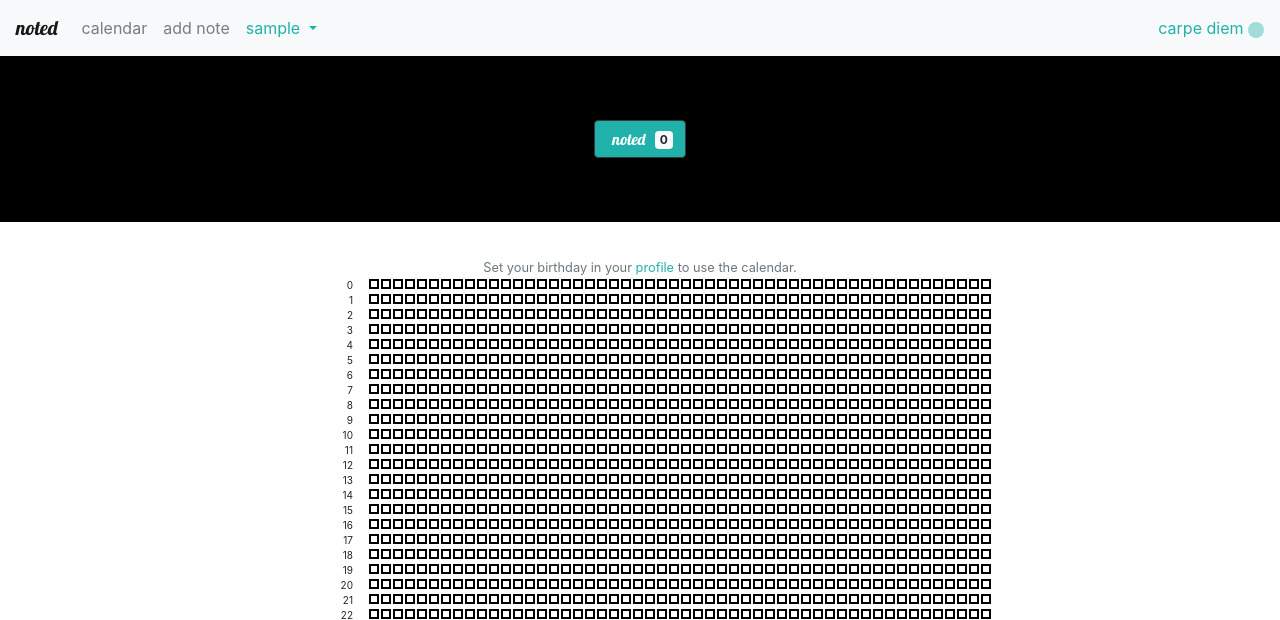
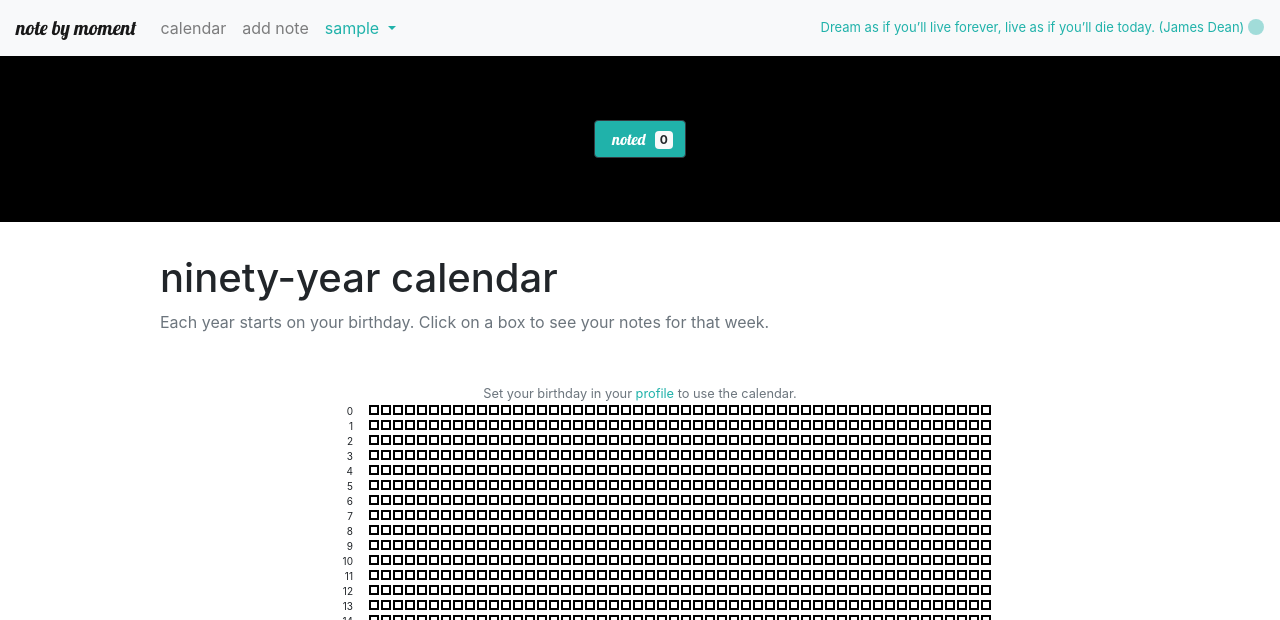
Before and after one commit to tiangela1027/Note-by-Moment, a Django app: page /calendar/ in a window 1280 px wide. Shown: the top 620 px of the page. Run offline with Django 3.2, Linux system fonts and the light colour scheme; the visitor is signed in with stand-in values (Sample User, id 1); data that the repository does not hold is empty; some libraries are stand-ins or nearby versions.

Commit message:
Changed app name; modified UI.

```diff
--- a/hub/forms.py
+++ b/hub/forms.py
@@ -13,7 +13,7 @@ class SubmitStamp(forms.Form):
     ]
 
     mood = forms.ChoiceField(choices=DEFAULT_MOODS)
-    notes = forms.CharField(max_length=25, widget=forms.Textarea)
+    notes = forms.CharField(max_length=250, widget=forms.Textarea)
     title = forms.CharField(max_length=25)
 
 class UpdateUserProfile(forms.Form):
--- a/hub/models.py
+++ b/hub/models.py
@@ -10,7 +10,7 @@ class Stamp(models.Model):
     user = models.ForeignKey(User, on_delete=models.SET_NULL, null=True, blank=True)
 
     mood = models.CharField(max_length=10)
-    notes = models.CharField(max_length=25)
+    notes = models.CharField(max_length=250)
     title = models.CharField(max_length=25, default=mood)
     date = models.DateTimeField(default=timezone.now)
 
--- a/hub/static/hub/style.css
+++ b/hub/static/hub/style.css
@@ -73,10 +73,15 @@ a:active, a:visited {
 #noted {
     margin: 5px;
     font-family: 'Lobster', cursive;
+    color: white;
 }
 
 #motto, #user {
     color: lightseagreen;
+}
+
+#motto {
+    font-size: small;
 }
 
 #footer {
--- a/hub/templates/hub/addstamp.html
+++ b/hub/templates/hub/addstamp.html
@@ -35,7 +35,7 @@
                         <br>
                         {{ form.notes }}
                         <small id="notesHelpBlock" class="form-text text-muted">
-                            Must be less than 25 characters.
+                            Must be less than 250 characters.
                         </small>
                     </div>
                 </div>
--- a/hub/templates/hub/calendar.html
+++ b/hub/templates/hub/calendar.html
@@ -1,6 +1,17 @@
 {% include 'hub/index.html' %}
 
 <body>
+    <div class="container w-75 justify-content-left">
+        <div class="row justify-content-left"><h1>ninety-year calendar</h1></div>
+        <div class="row justify-content-left">
+            <p class="text-muted">
+                Each year starts on your birthday. Click on a box to see your notes for that week.
+            </p>
+        </div>
+    </div>
+
+    <div class="container" id="footer"></div>
+
     <div class="container w-75" id="container">
         <!-- <p id="calendar-header">ninety-year calendar</p> -->
         {% if bound == 0 %}
--- a/hub/templates/hub/index.html
+++ b/hub/templates/hub/index.html
@@ -5,7 +5,7 @@
 <head>
     <meta charset="UTF-8">
     <meta name="viewport" content="width=device-width, initial-scale=1.0">
-    <title>Noted</title>
+    <title>Note by Moment</title>
     <script src="https://code.jquery.com/jquery-3.5.1.slim.min.js"
         integrity="sha256-4+XzXVhsDmqanXGHaHvgh1gMQKX40OUvDEBTu8JcmNs=" crossorigin="anonymous"></script>
     <script src="https://unpkg.com/@popperjs/core@2/dist/umd/popper.js"></script>
@@ -20,7 +20,7 @@
 
 <body>
     <nav class="navbar navbar-expand-lg navbar-light bg-light">
-        <a class="navbar-brand" href="{% url 'hub:home' %}" id="title">noted</a>
+        <a class="navbar-brand" href="{% url 'hub:home' %}" id="title">note by moment</a>
         <button class="navbar-toggler" type="button" data-toggle="collapse" data-target="#navbarNav"
             aria-controls="navbarNav" aria-expanded="false" aria-label="Toggle navigation">
             <span class="navbar-toggler-icon"></span>
@@ -45,7 +45,7 @@
                 </li>
             </ul>
             <span class="navbar-text" id="motto">
-                carpe diem
+                {{ quote }}
                 <div class="spinner-grow" style="width: 1rem; height: 1rem;" role="status">
                     <span class="sr-only">Loading...</span>
                 </div>
--- a/hub/views.py
+++ b/hub/views.py
@@ -9,6 +9,7 @@ from django.contrib.auth.decorators import login_required
 from itertools import count
 from functools import partial
 from datetime import datetime, timedelta
+from random import randint
 
 from .models import Stamp, Profile
 from .forms import SubmitStamp, UpdateUserProfile
@@ -19,8 +20,25 @@ feelings = {
     'ANGRY': 'angry',
 }
 
+# taken from https://www.codeofliving.com/blog/55-powerful-short-quotes-sayings-life/
+quotes = [
+    'Every moment is a fresh beginning. (T.S. Eliot)',
+    'Never regret anything that made you smile. (Mark Twain)',
+    'Die with memories, not dreams.',
+    'What we think, we become. (Buddha)',
+    'Be so good they can’t ignore you. (Steve Martin)',
+    'Dream as if you’ll live forever, live as if you’ll die today. (James Dean)',
+    'To live will be an awfully big adventure. (Peter Pan)',
+    'Try to be a rainbow in someone’s cloud. (Maya Angelou)',
+    'What consumes your mind controls your life',
+    'The meaning of life is to give life meaning. (Ken Hudgins)'
+]
+
 def filterHelper(user, mood):
     return Stamp.objects.filter(user=user, mood=mood)
+
+def generateRandomQuote():
+    return quotes[randint(0, 10)]
 
 def getNumWeeksToToday(date):
     d2 = timezone.now().date()
@@ -42,10 +60,7 @@ class Feelings():
         if total_size != 0:
             for feeling in feelings.values():
                 size = len(lst.filter(user=user, mood=feeling))
-                print(size)
                 percent = round(size / total_size * 100)
-                print(total_size)
-                print(percent)
                 percent_list[feeling] = percent
 
         return percent_list
@@ -55,7 +70,7 @@ def getNotesForWeek(request, year, week):
     startDate = request.user.profile.birthdate + timedelta(weeks=week)
     endDate = request.user.profile.birthdate + timedelta(weeks=week + 1)
 
-    stamps = Stamp.objects.filter(user=request.user, date__range=(startDate, endDate))
+    stamps = Stamp.objects.filter(user=request.user, date__range=(startDate, endDate)).order_by('-date')
 
     paginator = Paginator(stamps, 8)
     page_number = request.GET.get('page')
@@ -64,9 +79,9 @@ def getNotesForWeek(request, year, week):
     total_size = len(stamps)
     percent_list = Feelings.getPercentages(request.user, stamps)
 
-    happy_list = filterHelper(request.user, "happy").filter(date__range=(startDate, endDate))
-    sad_list = filterHelper(request.user, "sad").filter(date__range=(startDate, endDate))
-    angry_list = filterHelper(request.user, "angry").filter(date__range=(startDate, endDate))
+    happy_list = filterHelper(request.user, "happy").filter(date__range=(startDate, endDate)).order_by('-date')
+    sad_list = filterHelper(request.user, "sad").filter(date__range=(startDate, endDate)).order_by('-date')
+    angry_list = filterHelper(request.user, "angry").filter(date__range=(startDate, endDate)).order_by('-date')
 
     context_dict = {
         'percent_list': percent_list,
@@ -78,14 +93,15 @@ def getNotesForWeek(request, year, week):
         'user': request.user,
         'stamps': stamps,
         'startDate': startDate,
-        'endDate': endDate
+        'endDate': endDate,
+        'quote': generateRandomQuote(),
     }
 
     return render(request, 'hub/week.html', context_dict)
 
 @login_required
 def viewCollections(request):
-    stamps = Stamp.objects.filter(user=request.user)
+    stamps = Stamp.objects.filter(user=request.user).order_by('-date')
     paginator = Paginator(stamps, 8)
     page_number = request.GET.get('page')
     page_obj = paginator.get_page(page_number)
@@ -96,9 +112,9 @@ def viewCollections(request):
         Stamp.objects.filter(user=request.user)
     )
 
-    happy_list = filterHelper(request.user, "happy")
-    sad_list = filterHelper(request.user, "sad")
-    angry_list = filterHelper(request.user, "angry")
+    happy_list = filterHelper(request.user, "happy").order_by('-date')
+    sad_list = filterHelper(request.user, "sad").order_by('-date')
+    angry_list = filterHelper(request.user, "angry").order_by('-date')
 
     context_dict = {
         'percent_list': percent_list,
@@ -108,6 +124,7 @@ def viewCollections(request):
         'sad': sad_list,
         'angry': angry_list,
         'user': request.user,
+        'quote': generateRandomQuote(),
     }
 
     return render(request, 'hub/collections.html', context=context_dict)
@@ -141,6 +158,7 @@ def addStamp(request):
         'form': form,
         'size': total_size,
         'user': request.user,
+        'quote': generateRandomQuote(),
     }
 
     return render(request, 'hub/addstamp.html', context_dict)
@@ -154,6 +172,7 @@ def userProfile(request):
         'form': form,
         'size': total_size,
         'user': request.user,
+        'quote': generateRandomQuote(),
     }
 
     return render(request, 'hub/userProfile.html', context_dict)
@@ -189,7 +208,8 @@ def calendar(request):
         'months': range(1, 13),
         'bound': getNumWeeks,
         'counter': partial(next, count()),
-        'user': request.user
+        'user': request.user,
+        'quote': generateRandomQuote(),
     }
     return render(request, 'hub/calendar.html', context_dict)
 
--- a/user_auth/templates/user_auth/index.html
+++ b/user_auth/templates/user_auth/index.html
@@ -5,7 +5,7 @@
 <head>
     <meta charset="UTF-8">
     <meta name="viewport" content="width=device-width, initial-scale=1.0">
-    <title>Noted</title>
+    <title>Note by Moment</title>
     <link rel="stylesheet" href="https://stackpath.bootstrapcdn.com/bootstrap/4.5.0/css/bootstrap.min.css"
         integrity="sha384-9aIt2nRpC12Uk9gS9baDl411NQApFmC26EwAOH8WgZl5MYYxFfc+NcPb1dKGj7Sk" crossorigin="anonymous">
     <script src="https://stackpath.bootstrapcdn.com/bootstrap/4.5.0/js/bootstrap.min.js"
@@ -17,7 +17,7 @@
 
 <body>
     <div class="container w-50 d-flex align-items-center" id="login-panel">
-        <h1>Noted</h1>
+        <h1>Note by Moment</h1>
     </div>
 </body>
 
```
Also changed, not shown: hub/migrations/0018_auto_20200708_2239.py (added).
